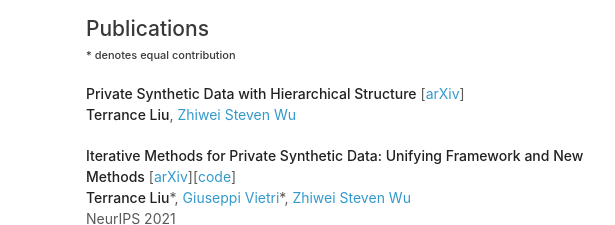
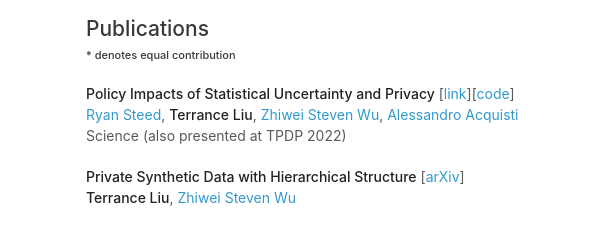
Before and after one commit to terranceliu/terranceliu.github.io, a plain HTML site: page index.html in a window 1280 px wide. Shown: the part 271-496 px from the top of the page, 484-1099 px from the left. Drawn offline with Linux system fonts and the light colour scheme.

Commit message:
add paper

```diff
--- a/index.html
+++ b/index.html
@@ -29,6 +29,11 @@
         <h2 id="publications">Publications
           <br/><small>* denotes equal contribution</small>
         </h2>
+        <p>
+          <strong>Policy Impacts of Statistical Uncertainty and Privacy</strong> [<a href="https://www.science.org/doi/10.1126/science.abq4481">link</a>][<a href="https://github.com/ryansteed/dp-policy">code</a>]
+          <br/><a href="https://rbsteed.com/">Ryan Steed</a>, <strong>Terrance Liu</strong>, <a href="https://zstevenwu.com/">Zhiwei Steven Wu</a>, <a href="https://www.heinz.cmu.edu/~acquisti/">Alessandro Acquisti</a>
+          <br/>Science (also presented at TPDP 2022)
+        </p>
         <p>
           <strong>Private Synthetic Data with Hierarchical Structure</strong> [<a href="https://arxiv.org/abs/2206.05942">arXiv</a>]
           <br/><strong>Terrance Liu</strong>, <a href="https://zstevenwu.com/">Zhiwei Steven Wu</a>
```
